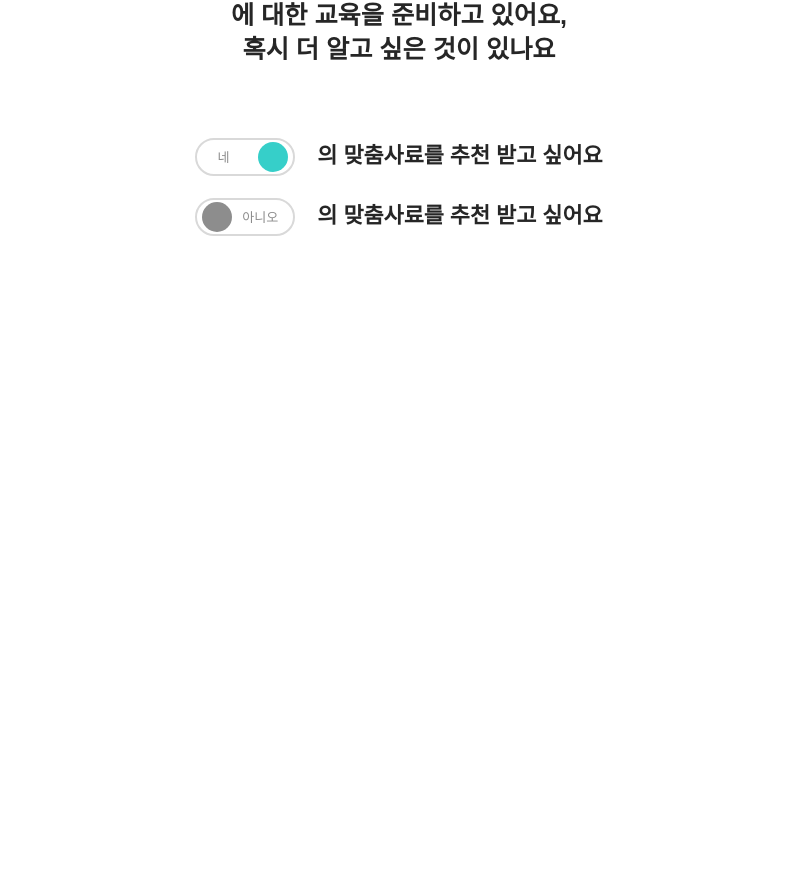
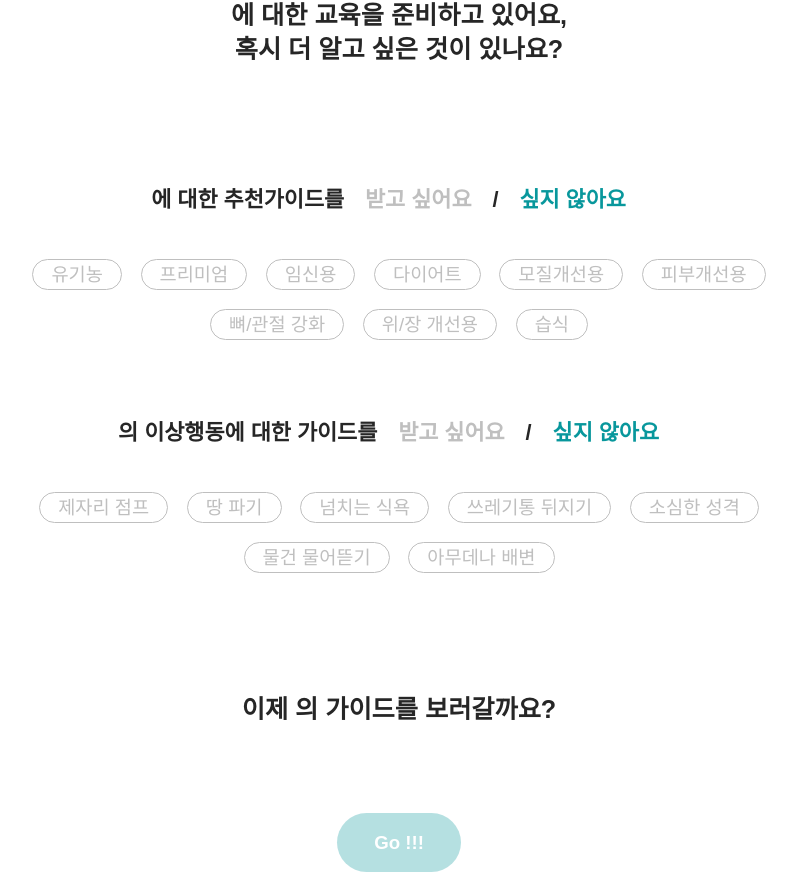
Before and after one commit to fastcampus-hackaton/fds-sps-hackaton, a React (Create React App) app: page /step/2 in a window 1280 px wide. Shown: the part 1014-1886 px from the top of the page, without its empty margins (241-1038 px from the left). Before the commit the page ends 1272 px from the top, so only its background shows below. Built offline with nearby package versions, Linux system fonts and the light colour scheme.

Commit message:
Add reserve options components

```diff
--- a/src/components/ReserveInfo.js
+++ b/src/components/ReserveInfo.js
@@ -1,5 +1,7 @@
 import React, { Component } from "react";
+import { Link } from "react-router-dom";
 import ComboBox from "./ComboBox";
+import ReserveOptions from "./ReserveOptions";
 import withData from "../hocs/withData";
 
 class ReserveInfo extends Component {
@@ -35,6 +37,26 @@ class ReserveInfo extends Component {
         body: "두꺼운 지방이 덮여서 갈비 뼈가 쉽게 만질 수 없어요."
       }
     ],
+    feedKeywords: [
+      "유기농",
+      "프리미엄",
+      "임신용",
+      "다이어트",
+      "모질개선용",
+      "피부개선용",
+      "뼈/관절 강화",
+      "위/장 개선용",
+      "습식"
+    ],
+    behaviorKeywords: [
+      "제자리 점프",
+      "땅 파기",
+      "넘치는 식욕",
+      "쓰레기통 뒤지기",
+      "소심한 성격",
+      "물건 물어뜯기",
+      "아무데나 배변"
+    ],
     myPet: {
       species: "",
       kind: "",
@@ -42,6 +64,10 @@ class ReserveInfo extends Component {
       agesNum: 1,
       agesTerm: "",
       weight: 1
+    },
+    myOptions: {
+      feeds: [],
+      behaviors: []
     }
   };
 
@@ -54,6 +80,7 @@ class ReserveInfo extends Component {
       }
     }));
   };
+
   changeKinds = item => {
     this.setState(prevState => ({
       myPet: {
@@ -62,6 +89,7 @@ class ReserveInfo extends Component {
       }
     }));
   };
+
   changeGender = item => {
     this.setState(prevState => ({
       myPet: {
@@ -70,6 +98,42 @@ class ReserveInfo extends Component {
       }
     }));
   };
+
+  changeAgesTerm = item => {
+    this.setState(prevState => ({
+      myPet: {
+        ...prevState.myPet,
+        agesTerm: item
+      }
+    }));
+  };
+
+  resetKeywords = state => {
+    this.setState({
+      state: []
+    });
+  };
+
+  addKeywords = (stateName, item) => {
+    this.setState(prevState => ({
+      myOptions: {
+        ...prevState.myOptions,
+        [stateName]: prevState.myOptions[stateName].concat(item)
+      }
+    }));
+  };
+
+  removeKeyWords = (stateName, item) => {
+    this.setState(prevState => ({
+      myOptions: {
+        ...prevState.myOptions,
+        [stateName]: prevState.myOptions[stateName].filter(
+          beforeItem => beforeItem !== item
+        )
+      }
+    }));
+  };
+
   handleChangeAge = e => {
     const value = e.target.value;
     this.setState(prevState => ({
@@ -79,14 +143,7 @@ class ReserveInfo extends Component {
       }
     }));
   };
-  changeAgesTerm = item => {
-    this.setState(prevState => ({
-      myPet: {
-        ...prevState.myPet,
-        agesTerm: item
-      }
-    }));
-  };
+
   handleChangeWeight = index => {
     this.setState(prevState => ({
       myPet: {
@@ -98,7 +155,20 @@ class ReserveInfo extends Component {
 
   render() {
     const { name } = this.props;
-    const { species, kinds, agesTerm, genders, weights, myPet } = this.state;
+    const {
+      species,
+      kinds,
+      agesTerm,
+      genders,
+      weights,
+      feedKeywords,
+      behaviorKeywords,
+      myPet,
+      myOptions
+    } = this.state;
+    const inputVerify = () => {
+      return Object.values(myPet).some(item => !item);
+    };
     return (
       <div className="reserve-info">
         <section className="reserve-section">
@@ -182,20 +252,46 @@ class ReserveInfo extends Component {
         <section className="reserve-section">
           <h2 className="reserve-title">
             <em className="name">{name}</em>에 대한 교육을 준비하고 있어요,
-            <br />혹시 더 알고 싶은 것이 있나요
+            <br />혹시 더 알고 싶은 것이 있나요?
           </h2>
-          <section className="reserve-option">
-            <h3 className="reserve-option__title">
-              <div className="reserve-switch reserve-switch--on" />
-              <em className="name">{name}</em>의 맞춤사료를 추천 받고 싶어요
-            </h3>
-          </section>
-          <section>
-            <h3 className="reserve-option__title">
-              <div className="reserve-switch" />
-              <em className="name">{name}</em>의 맞춤사료를 추천 받고 싶어요
-            </h3>
-          </section>
+          <ReserveOptions
+            title={
+              <React.Fragment>
+                <em className="name">{name}</em>에 대한 추천가이드를
+              </React.Fragment>
+            }
+            data={feedKeywords}
+            selectedData={myOptions.feeds}
+            onReset={() => this.resetKeywords(myOptions.feeds)}
+            onAddSelect={item => this.addKeywords(myOptions.feeds, item)}
+            onRemoveSelect={item => this.removeKeywords(myOptions.feeds, item)}
+          />
+          <ReserveOptions
+            title={
+              <React.Fragment>
+                <em className="name">{name}</em>의 이상행동에 대한 가이드를
+              </React.Fragment>
+            }
+            data={behaviorKeywords}
+            selectedData={myOptions.behaviors}
+            onReset={() => this.resetKeywords("behaviors")}
+            onAddSelect={item => this.addKeywords("behaviors", item)}
+            onRemoveSelect={item => this.removeKeywords("behaviors", item)}
+          />
+        </section>
+        <section className="reserve-section">
+          <h2 className="reserve-title">
+            이제 <em className="name">{name}</em>의 가이드를 보러갈까요?
+          </h2>
+          <div
+            className={`reserve-button-box ${
+              inputVerify() ? "reserve-button-box--disabled" : ""
+            }`}
+          >
+            <Link className="reserve-button" to="/step/2">
+              Go !!!
+            </Link>
+          </div>
         </section>
       </div>
     );
--- a/src/components/ReserveName.js
+++ b/src/components/ReserveName.js
@@ -17,7 +17,7 @@ class ReserveName extends Component {
     return (
       <section className="reserve-section">
         <h2 className="reserve-title">
-          안녕하세요. "브랜드"가 당신의 반려동물에 맞는 <br />교육가이드를 추천
+          안녕하세요. FastPet이 당신의 반려동물에 맞는 <br />교육가이드를 추천
           해드릴게요.
           <em className="reserve-title__em">
             당신의 반려동물을 소개 해줄래요?
@@ -37,13 +37,15 @@ class ReserveName extends Component {
           />
           에요.
         </label>
-        {name && (
-          <div className="reserve-button-box">
-            <Link className="reserve-button" to="/step/2">
-              조금 더 소개할까요?
-            </Link>
-          </div>
-        )}
+        <div
+          className={`reserve-button-box ${
+            !name ? "reserve-button-box--disabled" : ""
+          }`}
+        >
+          <Link className="reserve-button" to="/step/2">
+            조금 더 소개할까요?
+          </Link>
+        </div>
       </section>
     );
   }
--- /dev/null
+++ b/src/components/ReserveOptions.js
@@ -0,0 +1,85 @@
+import React, { Component } from "react";
+
+class ReserveOptions extends Component {
+  static defaultProps = {
+    title: {}, // 컴포넌트
+    data: [], // 키워드 목록
+    selectedData: [], // 선택된 키워드 목록
+    onReset: () => {}, // 옵션을 disabled할 때 선택된 데이터를 리셋하는
+    onRemoveSelect: () => {},
+    onAddSelect: () => {}
+  };
+  state = {
+    visible: false
+  };
+  handleOff = () => {
+    this.setState({
+      visible: false
+    });
+    this.props.onReset();
+  };
+  handleOn = () => {
+    this.setState({
+      visible: true
+    });
+  };
+  render() {
+    const {
+      title,
+      data,
+      selectedData,
+      onRemoveSelect,
+      onAddSelect
+    } = this.props;
+    const { visible } = this.state;
+    return (
+      <section className="reserve-option">
+        <h3 className="reserve-option__title">
+          {title}
+          <button
+            className={`reserve-option__button ${
+              !visible ? "reserve-option__button--disabled" : ""
+            }`}
+            onClick={this.handleOn}
+          >
+            받고 싶어요
+          </button>/
+          <button
+            className={`reserve-option__button ${
+              visible ? "reserve-option__button--disabled" : ""
+            }`}
+            onClick={this.handleOff}
+          >
+            싶지 않아요
+          </button>
+        </h3>
+        <div className="reserve-keywords">
+          {data.map(
+            (item, index) =>
+              selectedData.includes(item) ? (
+                <button
+                  key={index}
+                  className="reserve-keywords__item reserve-keywords__item--selected"
+                  disabled={!visible}
+                  onClick={() => onRemoveSelect(item)}
+                >
+                  {item}
+                </button>
+              ) : (
+                <button
+                  key={index}
+                  className="reserve-keywords__item"
+                  disabled={!visible}
+                  onClick={() => onAddSelect(item)}
+                >
+                  {item}
+                </button>
+              )
+          )}
+        </div>
+      </section>
+    );
+  }
+}
+
+export default ReserveOptions;
--- a/src/index.css
+++ b/src/index.css
@@ -525,6 +525,17 @@ em.name {
   margin-top: 2em;
   color: #fff;
   font-weight: bold;
+  position: relative;
+}
+
+.reserve-button-box--disabled:after {
+  content: "";
+  position: absolute;
+  background-color: rgba(255, 255, 255, 0.7);
+  top: 0;
+  left: 0;
+  width: 100%;
+  height: 100%;
 }
 
 .reserve-weight {
@@ -681,6 +692,54 @@ em.name {
   right: 5px;
 }
 
+.reserve-option {
+  margin-top: 3em;
+}
+
+.reserve-option__button {
+  border-radius: 50px;
+  padding: 4px 10px;
+  margin: 0.5em;
+  border: 0;
+  background-color: transparent;
+  color: #08979c;
+  font-weight: bold;
+  cursor: pointer;
+}
+
+.reserve-option__button--disabled {
+  color: #bfbfbf;
+}
+
+.reserve-keywords {
+  max-width: 800px;
+  margin: 0 auto;
+}
+
+.reserve-keywords__item {
+  margin: 0.5em;
+  padding: 4px 18px;
+  border-radius: 50px;
+  background-color: transparent;
+  border: 1px solid #08979c;
+  color: #08979c;
+  cursor: pointer;
+}
+
+.reserve-keywords__item:not(:disabled):hover {
+  background-color: rgba(8, 151, 156, 0.2);
+}
+
+.reserve-keywords__item:disabled {
+  border-color: #bfbfbf;
+  color: #bfbfbf;
+}
+
+.reserve-keywords__item--selected {
+  background-color: #08979c;
+  color: #fff;
+}
+
 @media screen and (min-width: 768px) {
   .d-hidden {
     display: none;
--- a/src/styles/_reserve.scss
+++ b/src/styles/_reserve.scss
@@ -55,6 +55,18 @@ em.name {
     margin-top: 2em;
     color: #fff;
     font-weight: bold;
+    position: relative;
+    &--disabled {
+      &:after {
+        content: "";
+        position: absolute;
+        background-color: rgba(#fff, 0.7);
+        top: 0;
+        left: 0;
+        width: 100%;
+        height: 100%;
+      }
+    }
   }
 }
 
@@ -187,3 +199,44 @@ em.name {
     }
   }
 }
+// reserve-option
+.reserve-option {
+  margin-top: 3em;
+  &__button {
+    border-radius: 50px;
+    padding: 4px 10px;
+    margin: 0.5em;
+    border: 0;
+    background-color: transparent;
+    color: $color-7;
+    font-weight: bold;
+    cursor: pointer;
+    &--disabled {
+      color: #bfbfbf;
+    }
+  }
+}
+.reserve-keywords {
+  max-width: 800px;
+  margin: 0 auto;
+  &__item {
+    margin: 0.5em;
+    padding: 4px 18px;
+    border-radius: 50px;
+    background-color: transparent;
+    border: 1px solid $color-7;
+    color: $color-7;
+    cursor: pointer;
+    &:not(:disabled):hover {
+      background-color: rgba($color-7, 0.2);
+    }
+    &:disabled {
+      border-color: #bfbfbf;
+      color: #bfbfbf;
+    }
+    &--selected {
+      background-color: $color-7;
+      color: #fff;
+    }
+  }
+}
```
Also changed, not shown: 1 other file (tests, documents, lock files or other folders).
